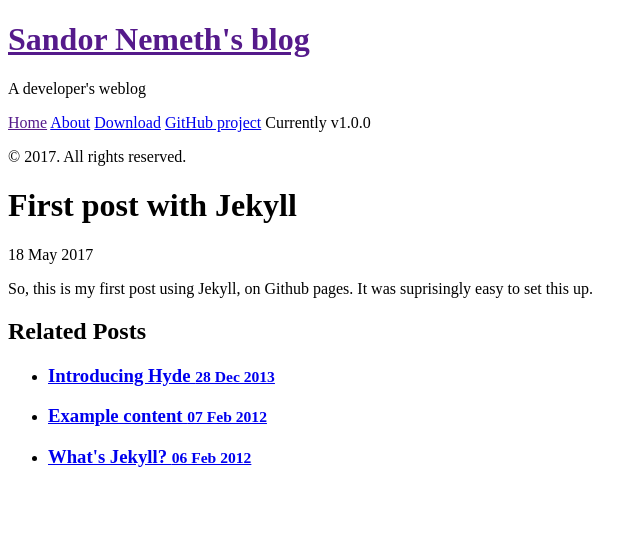
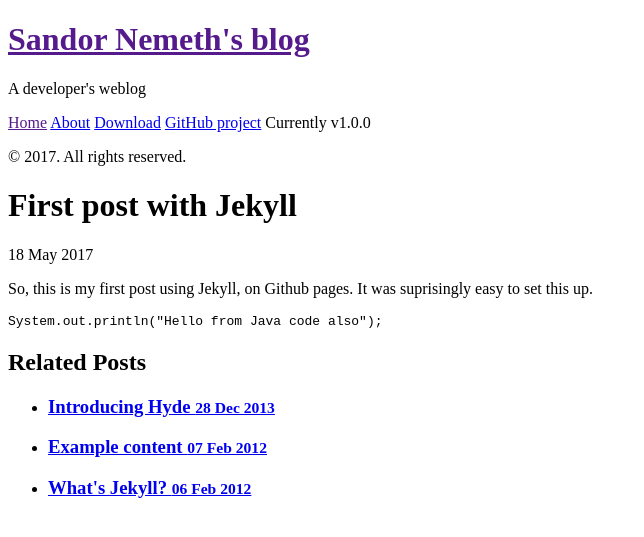
Before and after one commit to sandor-nemeth/sandor-nemeth.github.io, a Jekyll site: the page built from _posts/2017-05-18-first-post-with-jekyll.md, in a window 1280 px wide. Shown: the top 537 px of the page, without its empty margins (0-644 px from the left). Built offline with Jekyll 4.4.1, drawn with Linux system fonts in a browser that asks for light colours.

Commit message:
Update 2017-05-18-first-post-with-jekyll.md

````diff
--- a/_posts/2017-05-18-first-post-with-jekyll.md
+++ b/_posts/2017-05-18-first-post-with-jekyll.md
@@ -5,3 +5,7 @@ title: First post with Jekyll
 
 So, this is my first post using Jekyll, on Github pages. It was
 suprisingly easy to set this up.
+
+```java
+System.out.println("Hello from Java code also");
+```
````
